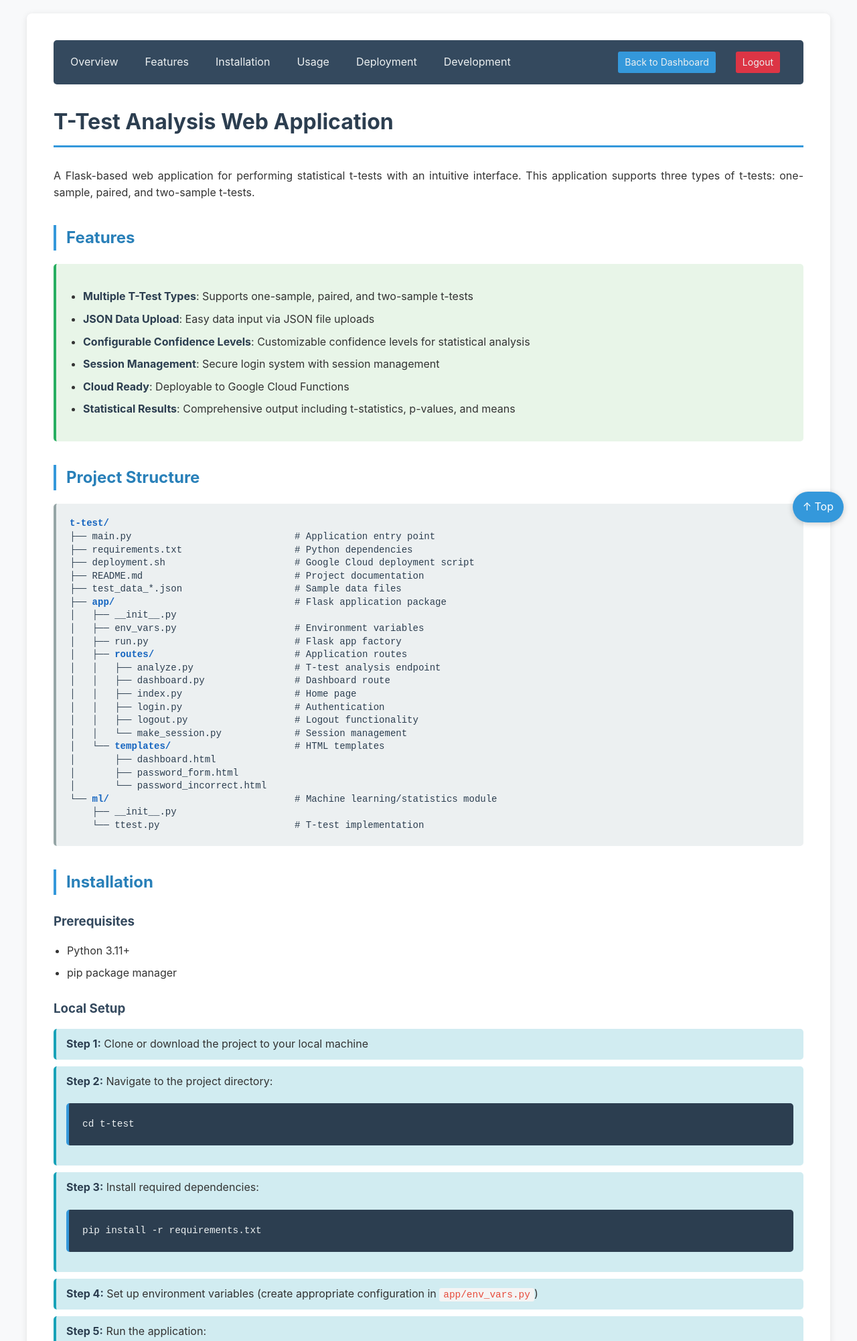
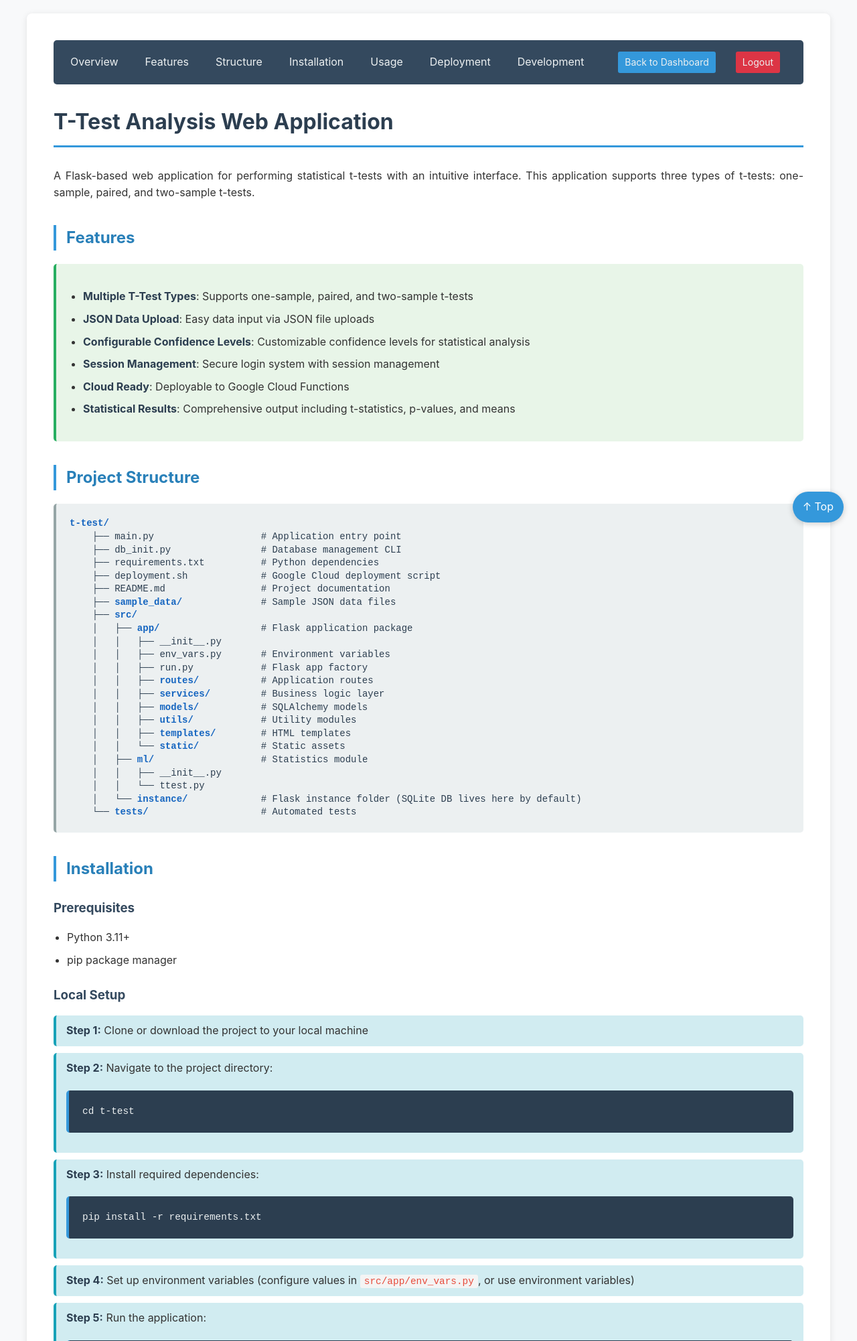
Before and after one commit to sarbadal/t-test-web-app, a Flask app: page /readme in a window 1280 px wide. Shown: the top 2002 px of the page at 67% size. Run offline with Flask 3, Linux system fonts and the light colour scheme; the visitor is signed in with stand-in values (Sample User, id 1).

```diff
--- a/src/app/routes/index.py
+++ b/src/app/routes/index.py
@@ -7,4 +7,4 @@ def home() -> str:
     """Alternative route for the home (same as index)."""
     if not session.get("logged_in"):
         return redirect(url_for("login.login"))
-    return render_template('dashboard.html')
+    return render_template('dashboard.html', username=session.get("username"))
--- a/src/app/templates/readme.html
+++ b/src/app/templates/readme.html
@@ -5,7 +5,7 @@
     <meta name="viewport" content="width=device-width, initial-scale=1.0">
     <title>T-Test Analysis Web Application - Documentation</title>
     <link rel="icon" type="image/x-icon" href="{{ url_for('static', filename='favicon.ico') }}">
-    <link rel="shortcut icon" href="{{ url_for('static', filename='favicon.ico') }}"">
+    <link rel="shortcut icon" href="{{ url_for('static', filename='favicon.ico') }}">
     <style>
         body {
             font-family: -apple-system, BlinkMacSystemFont, 'Segoe UI', Roboto, 'Helvetica Neue', Arial, sans-serif;
@@ -243,6 +243,7 @@
             <div class="nav-links">
                 <a href="#overview">Overview</a>
                 <a href="#features">Features</a>
+                <a href="#project-structure">Structure</a>
                 <a href="#installation">Installation</a>
                 <a href="#usage">Usage</a>
                 <a href="#deployment">Deployment</a>
@@ -274,29 +275,28 @@
         <h2 id="project-structure">Project Structure</h2>
 
         <div class="project-structure"><span class="folder">t-test/</span>
-├── main.py                             # Application entry point
-├── requirements.txt                    # Python dependencies
-├── deployment.sh                       # Google Cloud deployment script
-├── README.md                           # Project documentation
-├── test_data_*.json                    # Sample data files
-├── <span class="folder">app/</span>                                # Flask application package
-│   ├── __init__.py
-│   ├── env_vars.py                     # Environment variables
-│   ├── run.py                          # Flask app factory
-│   ├── <span class="folder">routes/</span>                         # Application routes
-│   │   ├── analyze.py                  # T-test analysis endpoint
-│   │   ├── dashboard.py                # Dashboard route
-│   │   ├── index.py                    # Home page
-│   │   ├── login.py                    # Authentication
-│   │   ├── logout.py                   # Logout functionality
-│   │   └── make_session.py             # Session management
-│   └── <span class="folder">templates/</span>                      # HTML templates
-│       ├── dashboard.html
-│       ├── password_form.html
-│       └── password_incorrect.html
-└── <span class="folder">ml/</span>                                 # Machine learning/statistics module
-    ├── __init__.py
-    └── ttest.py                        # T-test implementation</div>
+    ├── main.py                   # Application entry point
+    ├── db_init.py                # Database management CLI
+    ├── requirements.txt          # Python dependencies
+    ├── deployment.sh             # Google Cloud deployment script
+    ├── README.md                 # Project documentation
+    ├── <span class="folder">sample_data/</span>              # Sample JSON data files
+    ├── <span class="folder">src/</span>
+    │   ├── <span class="folder">app/</span>                  # Flask application package
+    │   │   ├── __init__.py
+    │   │   ├── env_vars.py       # Environment variables
+    │   │   ├── run.py            # Flask app factory
+    │   │   ├── <span class="folder">routes/</span>           # Application routes
+    │   │   ├── <span class="folder">services/</span>         # Business logic layer
+    │   │   ├── <span class="folder">models/</span>           # SQLAlchemy models
+    │   │   ├── <span class="folder">utils/</span>            # Utility modules
+    │   │   ├── <span class="folder">templates/</span>        # HTML templates
+    │   │   └── <span class="folder">static/</span>           # Static assets
+    │   ├── <span class="folder">ml/</span>                   # Statistics module
+    │   │   ├── __init__.py
+    │   │   └── ttest.py
+    │   └── <span class="folder">instance/</span>             # Flask instance folder (SQLite DB lives here by default)
+    └── <span class="folder">tests/</span>                    # Automated tests</div>
 
         <h2 id="installation">Installation</h2>
 
@@ -323,7 +323,7 @@
         </div>
 
         <div class="installation-step">
-            <strong>Step 4:</strong> Set up environment variables (create appropriate configuration in <code>app/env_vars.py</code>)
+            <strong>Step 4:</strong> Set up environment variables (configure values in <code>src/app/env_vars.py</code>, or use environment variables)
         </div>
 
         <div class="installation-step">
@@ -332,6 +332,24 @@
         </div>
 
         <p>The application will be available at <code>http://localhost:5000</code></p>
+
+        <h3>Database and instance path</h3>
+        <ul>
+            <li>The Flask <code>instance_path</code> is explicitly configured to <code>src/instance</code>.</li>
+            <li>By default, SQLite is stored at <code>src/instance/ttest_analysis.db</code>.</li>
+            <li>You can override this by setting the <code>DATABASE_URL</code> environment variable.</li>
+        </ul>
+
+        <p>Example custom database URL:</p>
+        <pre><code>export DATABASE_URL="sqlite:////absolute/path/to/custom.db"</code></pre>
+
+        <h3>Database CLI commands</h3>
+        <p>Use the built-in CLI for initialization, seeding, and user creation:</p>
+        <pre><code>python db_init.py --help
+    python db_init.py init
+    python db_init.py seed
+    python db_init.py create-user
+    python db_init.py create-admin</code></pre>
 
         <h2 id="usage">Usage</h2>
 
@@ -400,14 +418,14 @@
 
         <h2 id="sample-data">Sample Data</h2>
 
-        <p>The repository includes several sample data files for testing:</p>
+        <p>The repository includes several sample data files for testing in <code>sample_data/</code>:</p>
 
         <ul>
-            <li><code>test_data_one_sample.json</code>: One-sample t-test data</li>
-            <li><code>test_data_paired.json</code>: Paired t-test data (small sample)</li>
-            <li><code>test_data_paired_large.json</code>: Paired t-test data (large sample)</li>
-            <li><code>test_data_two_sample.json</code>: Two-sample t-test data</li>
-            <li><code>test_data_two_sample_large.json</code>: Two-sample t-test data (large sample)</li>
+            <li><code>sample_data/test_data_one_sample.json</code>: One-sample t-test data</li>
+            <li><code>sample_data/test_data_paired.json</code>: Paired t-test data (small sample)</li>
+            <li><code>sample_data/test_data_paired_large.json</code>: Paired t-test data (large sample)</li>
+            <li><code>sample_data/test_data_two_sample.json</code>: Two-sample t-test data</li>
+            <li><code>sample_data/test_data_two_sample_large.json</code>: Two-sample t-test data (large sample)</li>
         </ul>
 
         <h2 id="deployment">Cloud Deployment</h2>
```
Also changed, not shown: src/app/templates/dashboard.html (+23 -2 lines).
